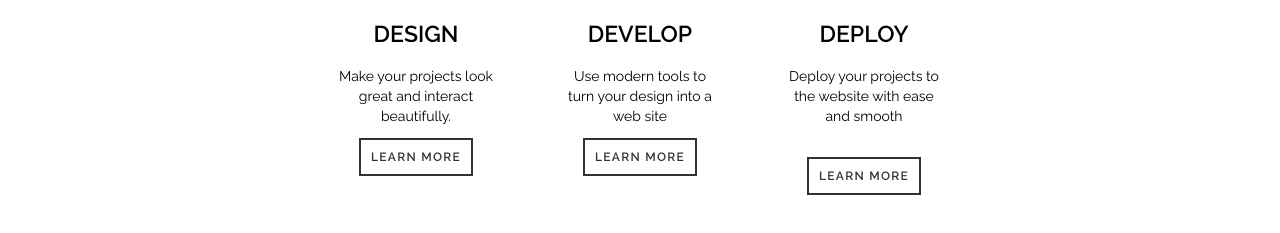
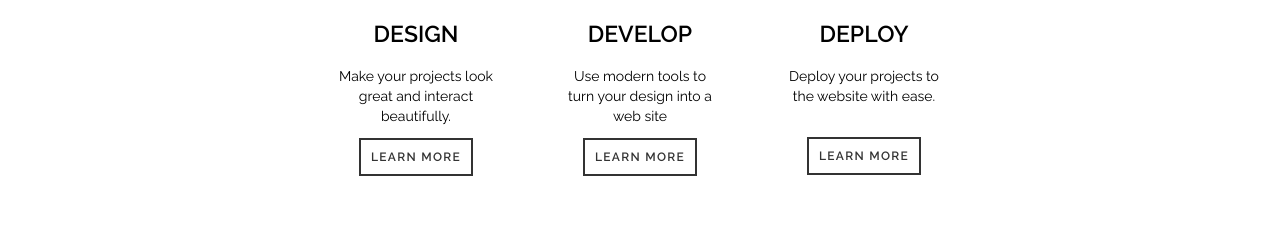
Before and after one commit to pooja123-kothawade/WebDevelopmentProjects, a plain HTML site: page BroadWayDesign/index.html in a window 1280 px wide. Shown: the part 943-1176 px from the top of the page. Drawn offline with Linux system fonts and the light colour scheme.

Commit message:
Update index.html

```diff
--- a/BroadWayDesign/index.html
+++ b/BroadWayDesign/index.html
@@ -48,7 +48,7 @@
         <div class="col">
           <img src="https://content.codecademy.com/projects/broadway/deploy.svg">
           <h2>Deploy</h2>
-          <p>Deploy your projects to the website with ease and smooth</p><br>
+          <p>Deploy your projects to the website with ease.</p><br>
           <a href="#"> Learn More</a><br>
         </div>
 
```
